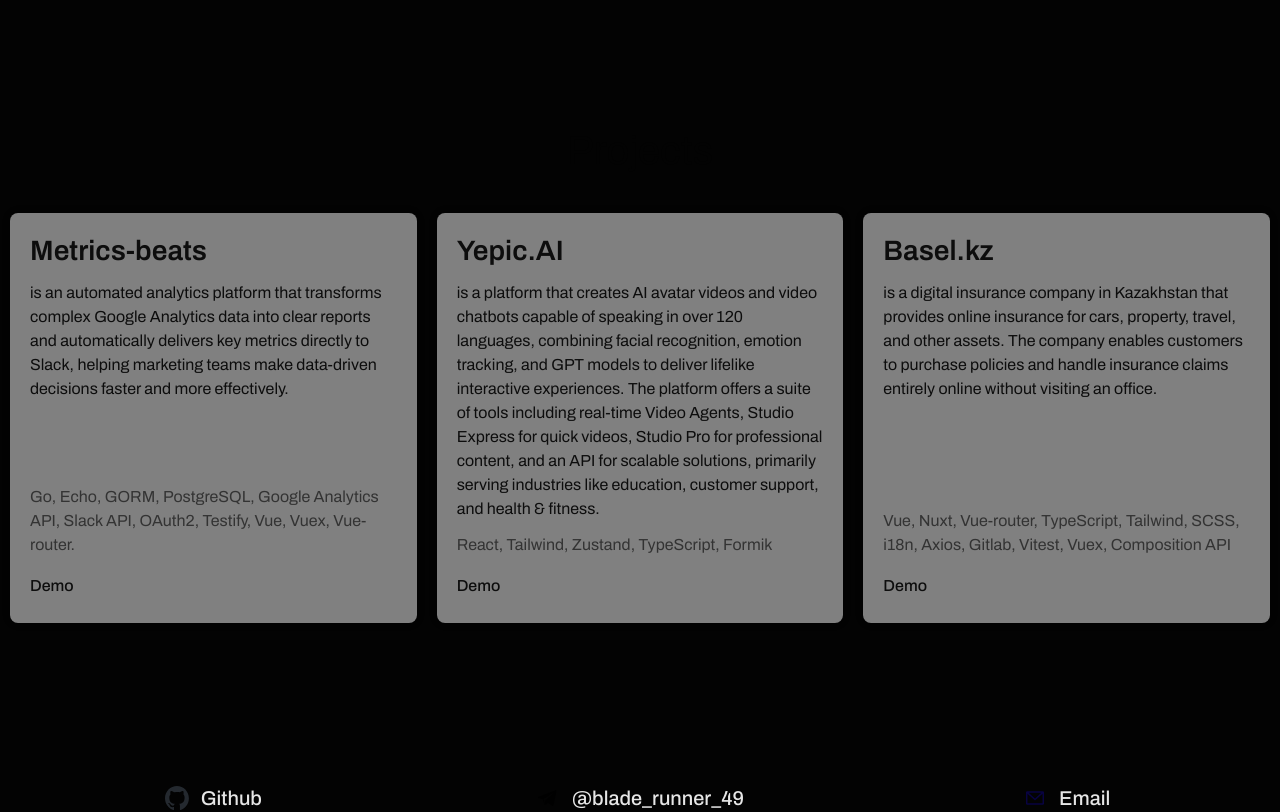
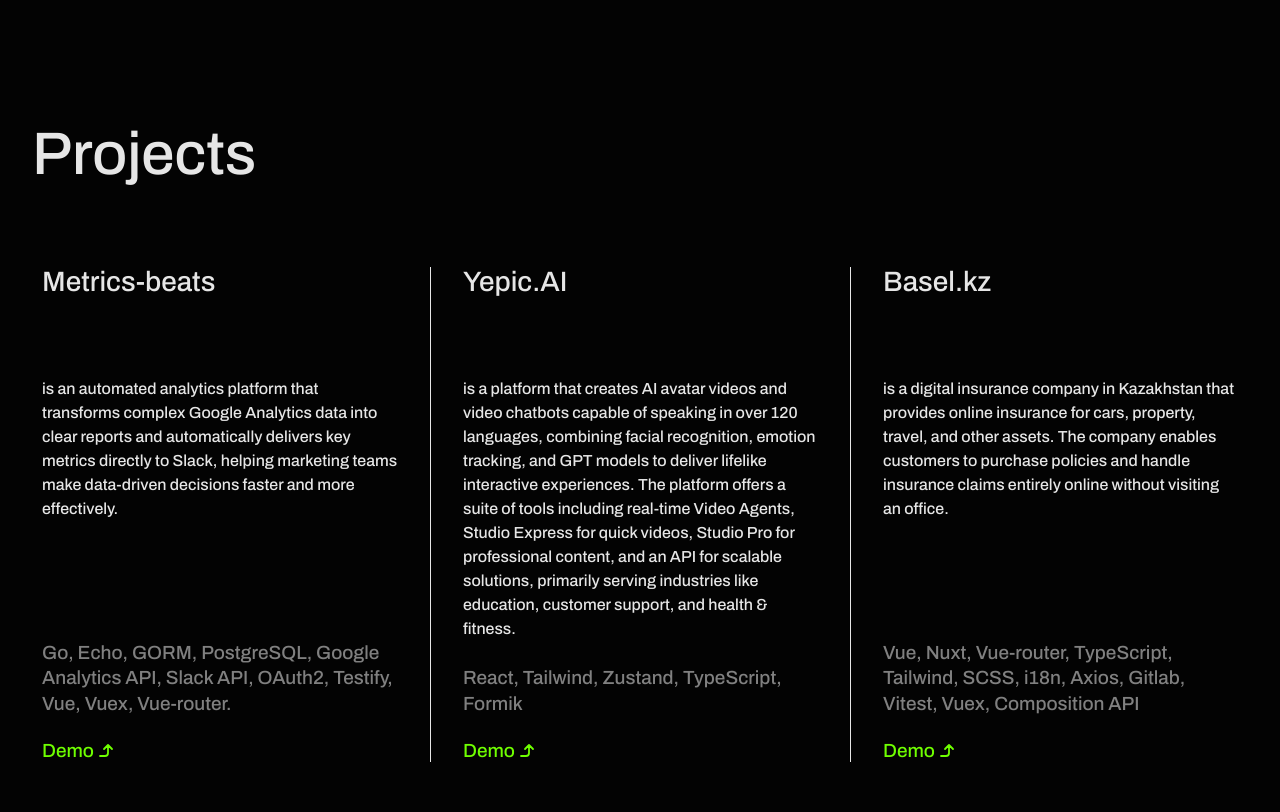
Before and after one commit to myself-organ/myself-frontend, a Vue app: page / in a window 1280 px wide. Shown: the part 2700-3512 px from the top of the page. Built offline with nearby package versions, Linux system fonts and the light colour scheme.

Commit message:
feat: add arrow icon and enhance ProjectList styling; improve layout, link presentation, and color scheme for better visibility

```diff
--- a/src/components/home/ProjectList.vue
+++ b/src/components/home/ProjectList.vue
@@ -9,8 +9,9 @@
         <!-- <a :href="project.github">GitHub</a> -->
         <p class="project-card__stack">{{ project.stack }}</p>
         <a target="_blank" class="project-card__link" :href="project.demo"
-          >Demo</a
-        >
+          >Demo
+          <img src="@/assets/icons/arrow.svg" alt="green arrow." loading="lazy"
+        /></a>
       </li>
     </ul>
   </section>
@@ -66,53 +67,74 @@
 <style scoped>
 .projects-section {
   margin: 7rem 0;
+  /* padding: 0 2rem; */
 }
 .projects-section__title {
-  font-size: 2.5rem;
-  margin-bottom: 2rem;
-  line-height: 1.5;
+  margin-bottom: 5rem;
+  font-family: var(--font-family);
+  font-weight: 500;
+  font-size: 3.75rem;
+  line-height: 110%;
+  color: var(--color-white-light);
+  text-align: start;
+  padding: 0 2rem;
 }
 .project-list {
   display: grid;
   grid-template-columns: repeat(auto-fill, minmax(400px, 1fr));
-  gap: 1.25rem;
   align-items: center;
   width: 100%;
   padding: 0 10px;
-  @media(max-width: 500px) {
+  @media (max-width: 500px) {
     grid-template-columns: 1fr;
   }
 }
 .project-card {
   display: flex;
   flex-direction: column;
-  gap: 0.75rem;
-  padding: 1.25rem;
-  border-radius: 0.5rem;
-  background-color: var(--color-gray);;
-  box-shadow: 0 0 10px rgba(0, 0, 0, 0.1);
-  transition: transform 0.3s;
+  /* gap: 0.75rem; */
+  /* padding: 1.25rem; */
+  /* border-radius: 0.5rem; */
+  /* background-color: var(--color-gray); */
   height: 100%;
   text-align: start;
-  color: var(--color-text);
+  color: var(--color-white-light);
+  font-weight: 500;
+  font-size: 1.19rem;
+  line-height: 132%;
+  padding: 0 2rem;
+}
+.project-card:not(:first-child) {
+  border-left: 1px solid var(--color-white-light);
 }
 .project-card__title {
+  font-weight: 500;
   font-size: 1.75rem;
-  line-height: 1.3;
-  font-weight: 600;
+  line-height: 110%;
+  margin-bottom: 5rem;
 }
 .project-card__desc {
   font-size: 1rem;
   line-height: 1.5;
   flex: 1;
+  margin-bottom: 1.5rem;
 }
 .project-card__stack {
-  font-size: 1rem;
-  line-height: 1.5;
-  color: #333;
+  margin-bottom: 1.5rem;
+  font-family: var(--font-family);
+  font-weight: 500;
+  font-size: 1.19rem;
+  line-height: 132%;
+  color: var(--color-gray);
 }
 .project-card__link {
-  width: min-content;
-  padding: 5px 5px 5px 0;
+  width: fit-content;
+  font-weight: 500;
+  font-size: 1.19rem;
+  line-height: 120%;
+  color: #6fff00;
+  display: flex;
+  align-items: center;
+  gap: 4px;
 }
 </style>
--- a/src/components/home/WorkSection.vue
+++ b/src/components/home/WorkSection.vue
@@ -251,7 +251,7 @@
   color: #6fff00;
 }
 .skill-card__title__position {
-  color: #808080;
+  color: var(--color-gray);
 }
 .skill-card__title__country {
   color: #6fff00;
```
Also changed, not shown: src/assets/icons/arrow.svg (added).
